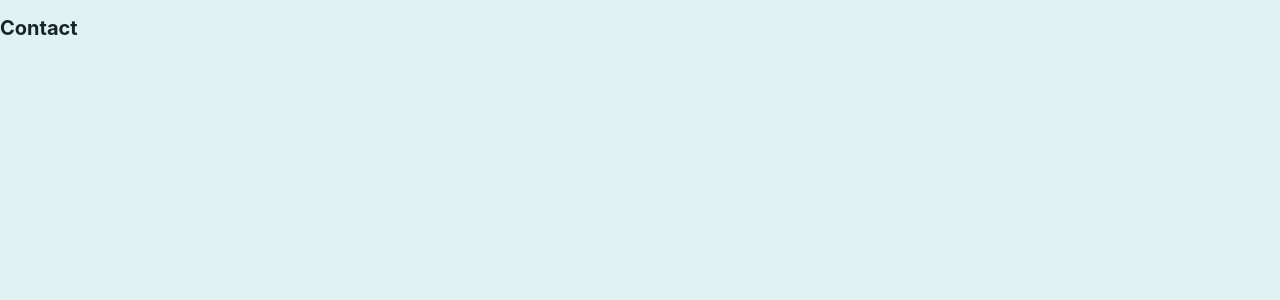
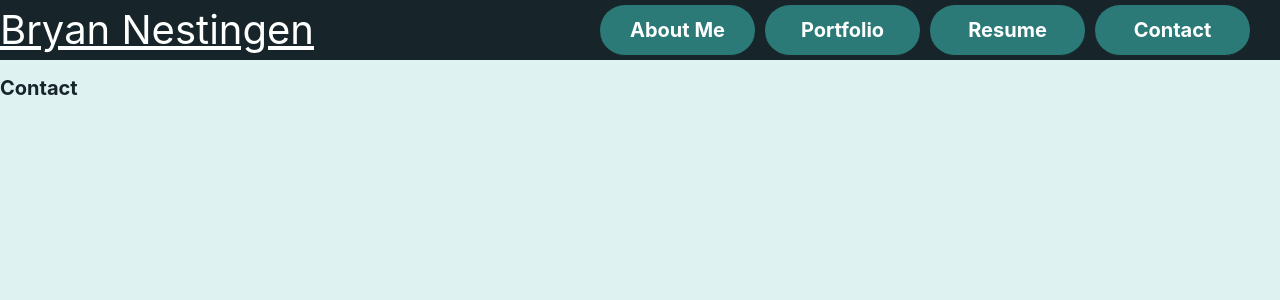
Before and after one commit to nestibry/portfolio, a React (Vite) app: page /contact in a window 1280 px wide. Shown: the top 300 px of the page. Built offline with nearby package versions, Linux system fonts and the light colour scheme.

Commit message:
all are set as NavLinks

```diff
--- a/src/components/Header.css
+++ b/src/components/Header.css
@@ -7,7 +7,8 @@ header {
     background-color: var(--black-and-blue);
 }
 
-header h1 {
+header h1,
+.navBrand {
     /* 4rem = 40px (4 * 10px) */
     font-size: 4rem;
     /* padding: 2.5rem; */
--- a/src/components/Header.jsx
+++ b/src/components/Header.jsx
@@ -1,4 +1,4 @@
-import { Link } from "react-router-dom"
+import { NavLink } from "react-router-dom"
 
 import './Header.css';
 
@@ -7,14 +7,12 @@ export default function Header() {
     return (
         <>
             <header>
-                <h1>Bryan Nestingen</h1>
+                <NavLink to='/' className="navBrand">Bryan Nestingen</NavLink>
                 <nav>
-                    <>
-                        <Link to='/contact' className="navlinks">About Me</Link>
-                        <a href="#portfolio">Portfolio</a>
-                        <a href="#resume">Resume</a>
-                        <a href="#contact">Contact</a>
-                    </>
+                    <NavLink to='/' className="navlinks">About Me</NavLink>
+                    <NavLink to='/portfolio' className="navlinks">Portfolio</NavLink>
+                    <NavLink to='/resume' className="navlinks">Resume</NavLink>
+                    <NavLink to='/contact' className="navlinks">Contact</NavLink>
                 </nav>
             </header>
         </>
--- a/src/pages/ContactPage.jsx
+++ b/src/pages/ContactPage.jsx
@@ -1,6 +1,9 @@
+import Header from '../components/Header';
+
 export default function ContactPage() {
     return (
         <>
+            <Header />
             <h1>Contact</h1>
         </>
     )
--- a/src/pages/PageNotFound.jsx
+++ b/src/pages/PageNotFound.jsx
@@ -1,6 +1,9 @@
+import Header from '../components/Header';
+
 export default function PageNotFound() {
     return (
         <>
+            <Header />
             <h1>404 - Page Not Found</h1>
         </>
     )
--- a/src/pages/PortfolioPage.jsx
+++ b/src/pages/PortfolioPage.jsx
@@ -1,6 +1,9 @@
+import Header from '../components/Header';
+
 export default function PortfolioPage() {
     return (
         <>
+            <Header />
             <h1>Portfolio</h1>
         </>
     )
--- a/src/pages/ResumePage.jsx
+++ b/src/pages/ResumePage.jsx
@@ -1,6 +1,9 @@
+import Header from "../components/Header";
+
 export default function ResumePage() {
     return (
         <>
+            <Header />
             <h1>Resume</h1>
         </>
     )
```
